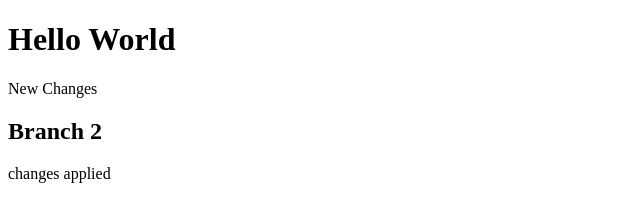
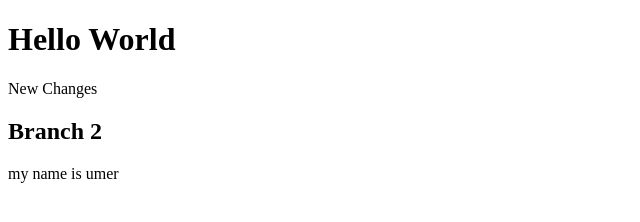
Before and after one commit to Shahzain159/Sample_Repo, a plain HTML site: page index.html in a window 1280 px wide. Shown: the full height of the page, 0-640 px from the left. Drawn offline with Linux system fonts and the light colour scheme.

Commit message:
Update index.html

```diff
--- a/index.html
+++ b/index.html
@@ -13,6 +13,6 @@
     <h2>Branch 2</h2>
 
 
-    <p>changes applied</p>
+    <p>my name is umer</p>
 </body>
 </html>
```
